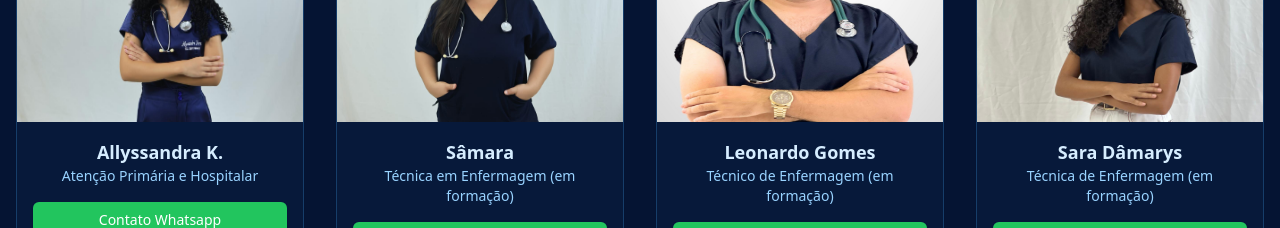
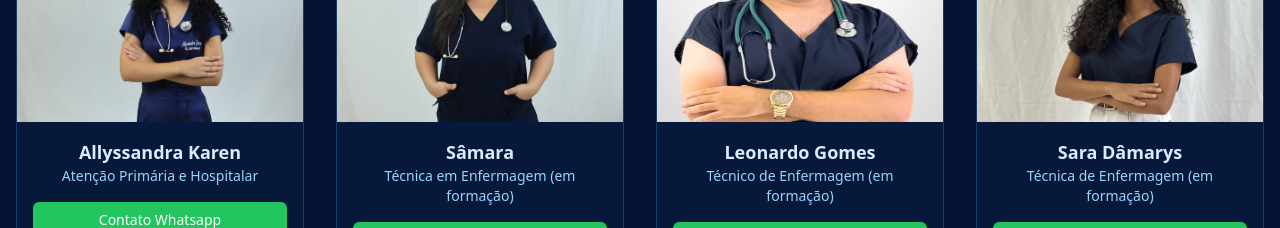
Before and after one commit to Guilhermeprog3/nursing-report, a Next.js app: page / in a window 1280 px wide. Shown: the part 900-1128 px from the top of the page. Built offline with nearby package versions, Linux system fonts and the light colour scheme.

Commit message:
feat:adicionando imagens

```diff
--- a/src/data/profissionais.ts
+++ b/src/data/profissionais.ts
@@ -1,7 +1,7 @@
 export const professionals = [
   {
     id: 1,
-    name: 'Allyssandra K.',
+    name: 'Allyssandra Karen',
     specialty: 'Atenção Primária e Hospitalar',
     description: 'Técnica em Enfermagem com sólida formação e comprometimento em prestar assistência segura, qualificada e centrada no paciente.',
     image: '/alyssandra.jpeg',
```
